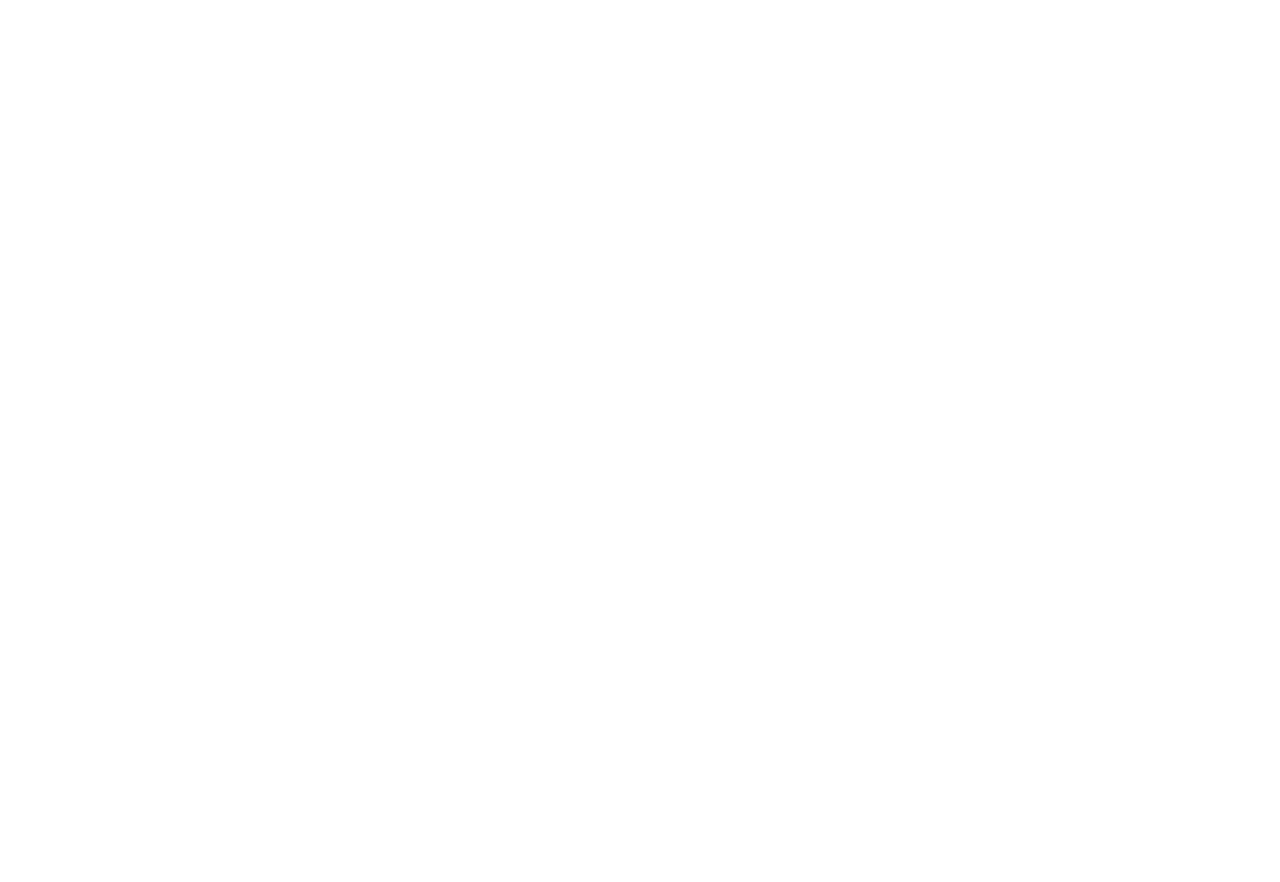
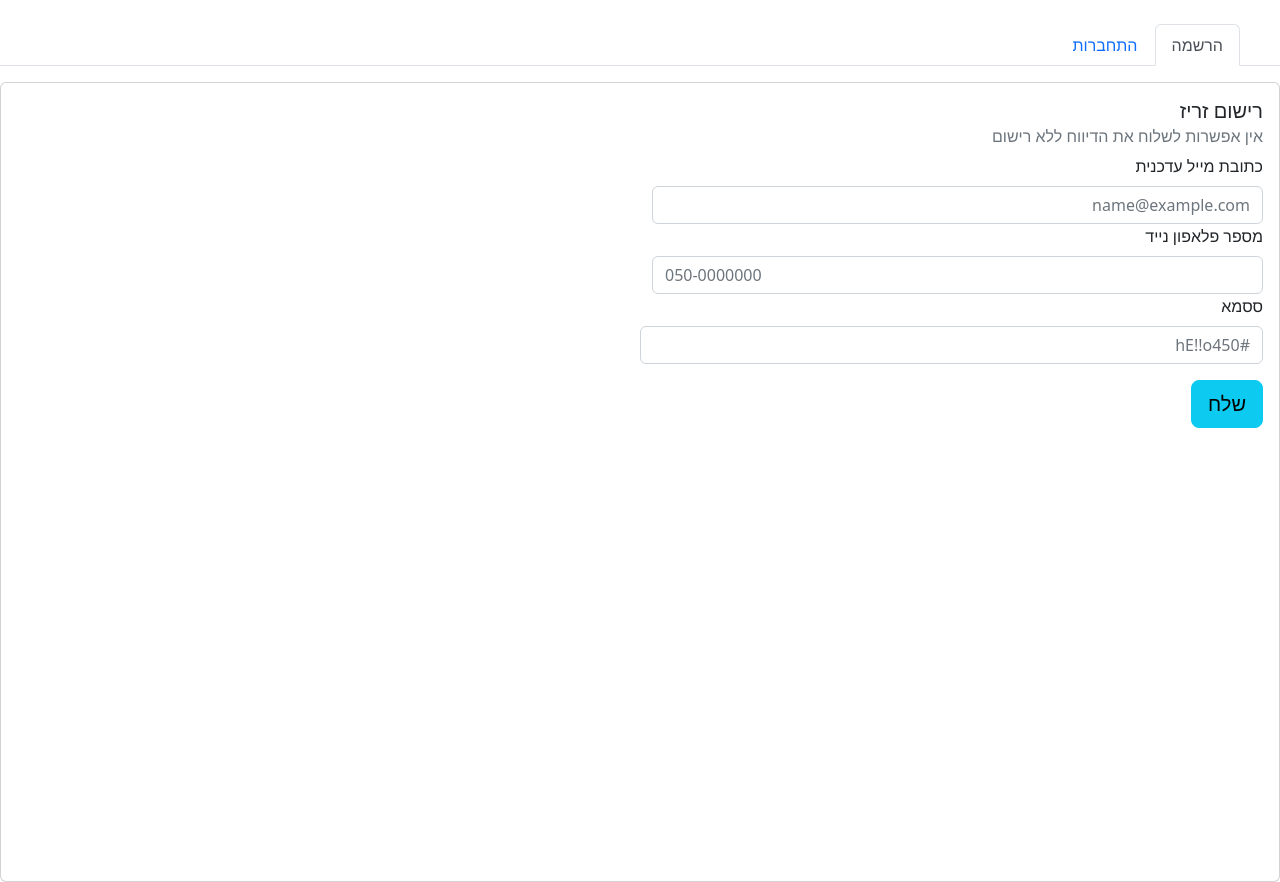
Before and after one commit to OfekYehoshua/Dimona_finalProject_client, a React (Create React App) app: page /Register in a window 1280 px wide. Before the commit this address had no page. Before the commit the page ends 800 px from the top, so only its background shows below. Built offline with nearby package versions, Linux system fonts and the light colour scheme.

Commit message:
commition1

```diff
--- a/public/index.html
+++ b/public/index.html
@@ -24,6 +24,14 @@
       work correctly both with client-side routing and a non-root public URL.
       Learn how to configure a non-root public URL by running `npm run build`.
     -->
+    <script src="https://code.jquery.com/jquery-1.12.4.js" type="text/javascript"></script>
+
+<script src="https://www.negishim.com/accessibility/accessibility_pro_group255.js" type="text/javascript"></script>
+<script type="text/javascript">
+    accessibility_rtl = true;
+    pixel_from_side = 20;
+    pixel_from_start = 20;
+</script>
     <title>React App</title>
   </head>
   <body>
--- a/src/App.js
+++ b/src/App.js
@@ -1,11 +1,14 @@
 import "./App.css";
 import { BrowserRouter as Router, Routes, Route } from "react-router-dom";
 import Home from "./Pages/Home/Home";
+import Register from './Pages/Register/Register';
+
 function App() {
   return (
     <Router>
       <Routes>
         <Route path="/" element={<Home />} />
+        <Route path="/Register" element={<Register />} />
       </Routes>
     </Router>
   );
--- /dev/null
+++ b/src/Components/Alerts/alertModal.jsx
@@ -0,0 +1,58 @@
+import Accordion from "react-bootstrap/Accordion";
+import Card from "react-bootstrap/Card";
+import Stack from 'react-bootstrap/Stack';
+import Placeholder from 'react-bootstrap/Placeholder';
+import axios from "axios";
+import { useState, useEffect } from "react";
+
+
+
+const AlertModal = () => {
+  const [alerts, setAlerts] = useState()
+
+  const fetchAlerts = async ()=>{
+    try {
+      const config = {
+        headers: {
+          Authorization: `Bearer`,
+        },
+      };
+    const {data} = await axios.get('', config);
+    setAlerts(data);
+
+  }catch (error) {
+  console.log("error");
+  }
+  }
+  useEffect(()=>{
+    fetchAlerts();
+  },[])
+
+  return (
+    <Card>
+    {alerts ? (
+      <Stack gap={3}>
+      {alerts.map((alert)=>(
+    <Accordion defaultActiveKey={["0"]} alwaysOpen>
+      <Accordion.Item  eventKey="0">
+        <Accordion.Header>מבזק{alert.title}</Accordion.Header>
+        <Accordion.Body>תוכן מבזק{alert.description}</Accordion.Body>
+      </Accordion.Item>
+      <Accordion.Item eventKey="1">
+        <Accordion.Header>מבזק</Accordion.Header>
+        <Accordion.Body>תוכן מבזק</Accordion.Body>
+      </Accordion.Item>
+    </Accordion>
+      ))}
+      </Stack>
+      ):(
+        <p aria-hidden="true">
+        <Placeholder xs={6} />
+      </p>
+      )}
+</Card>
+
+  );
+};
+
+export default AlertModal;
--- /dev/null
+++ b/src/Components/navigate/drawer.jsx
@@ -0,0 +1,9 @@
+import React from 'react'
+
+const Drawer = () => {
+  return (
+    <div>Drawer</div>
+  )
+}
+
+export default Drawer
--- /dev/null
+++ b/src/Components/register/Login.jsx
@@ -0,0 +1,41 @@
+import axios from "axios";
+import { useNavigate } from "react-router-dom";
+import { useState } from "react";
+import Toast from "react-bootstrap/Toast";
+import Card from 'react-bootstrap/Card';
+import Button from "react-bootstrap/Button";
+import Col from "react-bootstrap/Col";
+import Row from "react-bootstrap/Row";
+import Form from "react-bootstrap/Form";
+
+const Login = () => {
+  const [phone, setPhone] = useState();
+
+  return (
+    <Card style={{ width: '100vw', height: '100vh' }} variant="info">
+    <Card.Body>
+    <Card.Title>היכנס</Card.Title>
+    <Card.Subtitle className="mb-2 text-muted">הכנס את מספר הפלאפון על מנת להתחבר למערכת</Card.Subtitle>
+    <Form>
+      <Form.Group as={Row} className="mb-3">
+        <Form.Label>מספר פלאפון נייד</Form.Label>
+        <Col sm="6">
+          <Form.Control
+            type="tel"
+            placeholder="050-0000000"
+            onChange={(e) => setPhone(e.target.value)}
+            required
+          />
+          <Form.Control.Feedback type="invalid">
+           חובה להכניס מספר פלאפון
+          </Form.Control.Feedback>
+        </Col>
+      </Form.Group>
+      <Button variant="info" size="lg" >התחבר</Button>
+    </Form>
+    </Card.Body>
+    </Card>
+  )
+}
+
+export default Login
--- /dev/null
+++ b/src/Components/register/Signup.jsx
@@ -0,0 +1,111 @@
+import Form from "react-bootstrap/Form";
+import React, { useState } from "react";
+import Button from "react-bootstrap/Button";
+import Col from "react-bootstrap/Col";
+import Row from "react-bootstrap/Row";
+import axios from "axios";
+import { useNavigate } from "react-router-dom";
+import Toast from "react-bootstrap/Toast";
+import Card from 'react-bootstrap/Card';
+
+
+function Signup() {
+  const [email, setEmail] = useState();
+  const [phone, setPhone] = useState();
+  const [password, setPassword] = useState();
+  const navigate = useNavigate();
+  const [validated, setValidated] = useState(false);
+
+  const handleSubmit = async (e) => {
+e.preventDefault();
+if(!email || !phone || !password){
+    <Toast>
+        <Toast.Header>
+          <strong className="me-auto">Error signing up</strong>
+          <small>try again later</small>
+        </Toast.Header>
+        <Toast.Body>Hello, world! This is a toast message.</Toast.Body>
+      </Toast>;
+      return;
+}
+    try {
+      const data = await axios.post("/", {
+        email,
+        phone,
+        password
+      });
+      <Toast>
+      <Toast.Header>
+        <strong className="me-auto">Error signing up</strong>
+        <small>try again later</small>
+      </Toast.Header>
+      <Toast.Body>Hello, world! This is a toast message.</Toast.Body>
+    </Toast>;
+      sessionStorage.setItem("userInfo", JSON.stringify(data));
+      navigate("/");
+    } catch (error) {
+      <Toast>
+        <Toast.Header>
+          <strong className="me-auto">Error signing up</strong>
+          <small>try again later</small>
+        </Toast.Header>
+        <Toast.Body>Hello, world! This is a toast message.</Toast.Body>
+      </Toast>;
+    }
+  };
+
+  return (
+    <Card style={{ width: '100vw', height: '100vh' }} variant="info">
+        <Card.Body>
+        <Card.Title>רישום זריז</Card.Title>
+        <Card.Subtitle className="mb-2 text-muted">אין אפשרות לשלוח את הדיווח ללא רישום</Card.Subtitle>
+        <Form>
+          <Form.Group as={Row} className="mb-3">
+            <Form.Label>כתובת מייל עדכנית</Form.Label>
+            <Col sm="6">
+              <Form.Control
+                type="email"
+                placeholder="name@example.com"
+                onChange={(e) => setEmail(e.target.value)}
+                required
+              />
+              <Form.Control.Feedback type="invalid">
+                חובה להכניס מייל
+              </Form.Control.Feedback>
+            </Col>
+            <Form.Label>מספר פלאפון נייד</Form.Label>
+            <Col sm="6">
+              <Form.Control
+                type="tel"
+                placeholder="050-0000000"
+                onChange={(e) => setPhone(e.target.value)}
+                required
+              />
+              <Form.Control.Feedback type="invalid">
+               חובה להכניס מספר פלאפון
+              </Form.Control.Feedback>
+            </Col>
+            <Form.Group controlId="validationCustom01">
+              <Form.Label>ססמא</Form.Label>
+              <Col sm="6">
+                <Form.Control
+                  type="password"
+                  placeholder="hE!!o450#"
+                  onChange={(e) => setPassword(e.target.value)}
+                  required
+                />
+                <Form.Control.Feedback>ססמא טובה</Form.Control.Feedback>
+                <Form.Control.Feedback type="invalid">
+                  חובה להכניס ססמא
+                </Form.Control.Feedback>
+              </Col>
+            </Form.Group>
+          </Form.Group>
+          <Button variant="info" size="lg" onClick={handleSubmit}>שלח</Button>
+        </Form>
+        </Card.Body>
+        </Card>
+  );
+}
+
+export default Signup;
--- a/src/Pages/Home/Home.jsx
+++ b/src/Pages/Home/Home.jsx
@@ -1,9 +1,25 @@
-import React from 'react'
+import Video from './background.mp4'
+import './homeStyle.css'
+import Button from 'react-bootstrap/Button';
+import AlertModal from '../../Components/Alerts/alertModal';
+import Drawer from '../../Components/navigate/drawer';
 
 const Home = () => {
   return (
-    <div>test</div>
-  )
-}
+    <div id='container'>
+{/* <video id="background-video" controls autoPlay loop muted>
+      <source src={Video} type="video/mp4"/>
+      <div id='inside'>hello</div>
+</video> */}
+<h1>עיריית דימונה</h1>
+<h2>שלום</h2>
+<Button>
+  דיווח למוקד העירייה
+</Button>
+{/* <AlertModal/> */}
+<Drawer/>
+</div>
+  );
+};
 
-export default Home
+export default Home;
--- /dev/null
+++ b/src/Pages/Home/homeStyle.css
@@ -0,0 +1,12 @@
+#background-video{
+    height: 100%;
+    width: 100%;
+    z-index: -1;
+}
+#inside{
+    z-index: 0;
+}
+
+#container{
+
+}
--- /dev/null
+++ b/src/Pages/Register/Register.jsx
@@ -0,0 +1,23 @@
+import Tab from 'react-bootstrap/Tab';
+import Tabs from 'react-bootstrap/Tabs';
+import Signup from '../../Components/register/Signup';
+import Login from '../../Components/register/Login'
+
+const Register = () => {
+  return (
+<Tabs
+defaultActiveKey="הרשמה"
+id="uncontrolled-tab-example"
+className="mb-3"
+>
+<Tab variant='black||white' eventKey="הרשמה" title="הרשמה">
+  <Signup />
+</Tab>
+<Tab eventKey="התחברות" title="התחברות">
+  <Login />
+</Tab>
+</Tabs>
+  )
+}
+
+export default Register
--- a/src/index.js
+++ b/src/index.js
@@ -2,7 +2,7 @@
 import ReactDOM from 'react-dom/client';
 import './index.css';
 import App from './App';
-
+import 'bootstrap/dist/css/bootstrap.min.css';
 
 const root = ReactDOM.createRoot(document.getElementById('root'));
 root.render(
@@ -10,3 +10,4 @@
     <App />
   </React.StrictMode>
 );
+document.getElementsByTagName('html')[0].setAttribute("dir", "rtl");
```
Also changed, not shown: package.json (+6 -1 lines), 2 other files (tests, documents, lock files or other folders).
